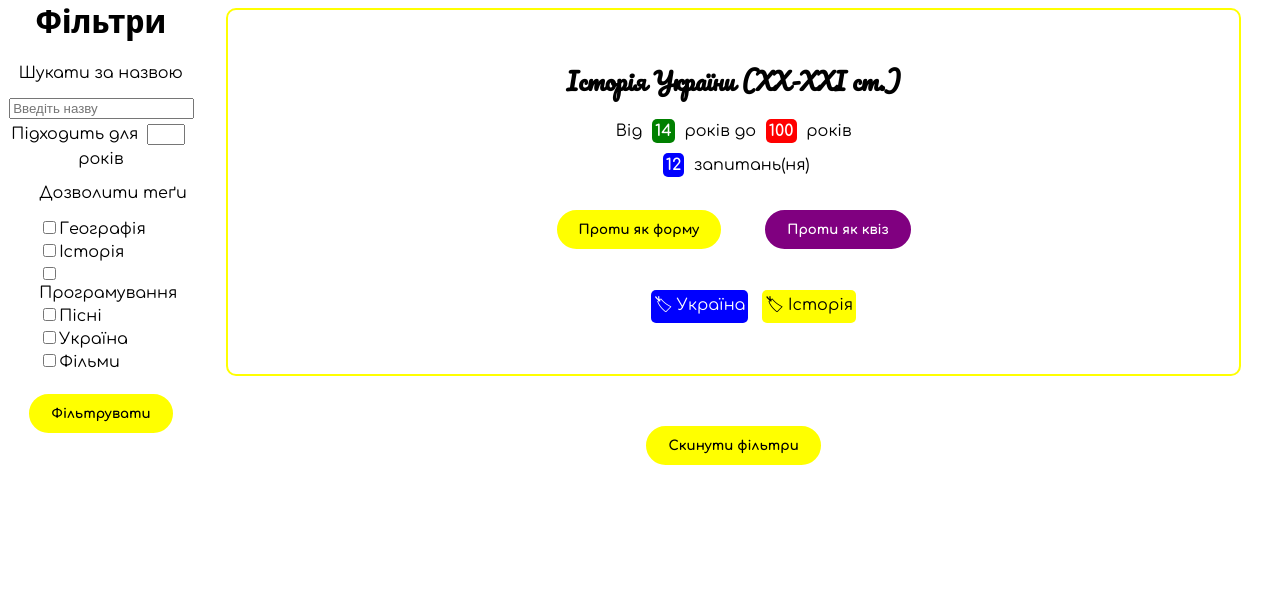
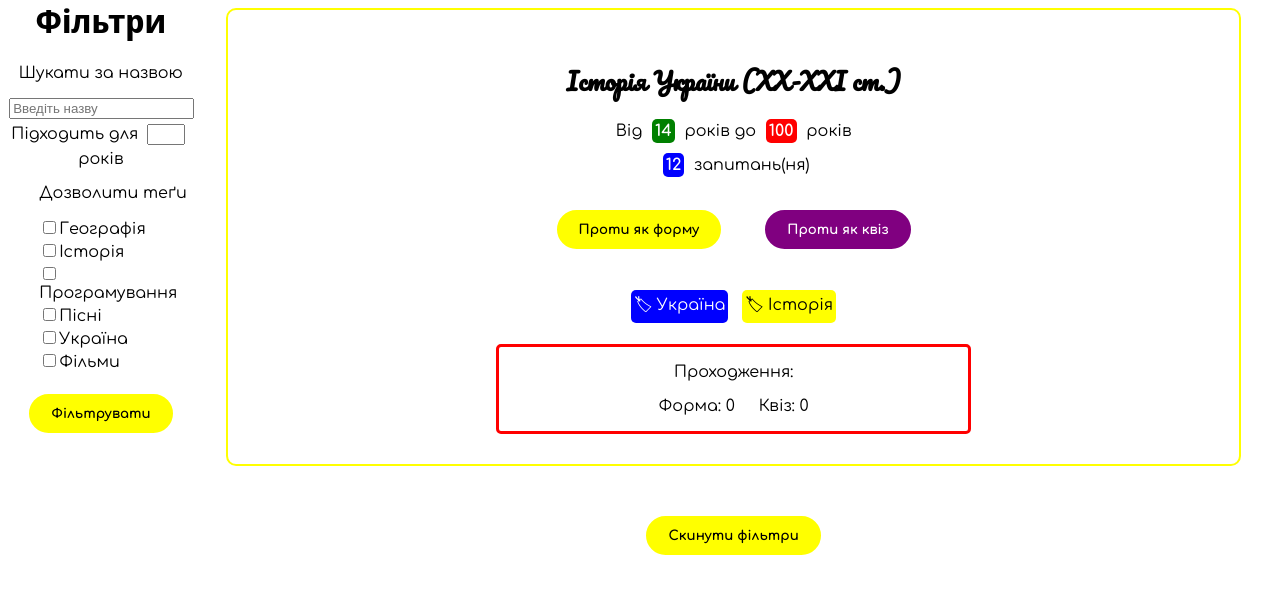
Before and after one commit to sanyaswee/SuperQuizzes-django-edition, a Django app: page / in a window 1280 px wide. Shown: the part 108-702 px from the top of the page. Run offline with Django 4.2, Linux system fonts and the light colour scheme; data comes from the database, SQL or seed files in the repository.

Commit message:
Info about completion

```diff
--- a/static/home/css/index.css
+++ b/static/home/css/index.css
@@ -98,3 +98,22 @@ li {
 	display: inline-block;
 	font-family: 'Comfortaa', cursive;
 }
+
+ul {
+	padding: 0;
+}
+
+.completed-times {
+	margin-left: 10px;
+	margin-right: 10px;
+}
+
+.additional-info {
+	border-width: 3px;
+	border-style: solid;
+	border-radius: 5px;
+	border-color: red;
+
+	margin-left: 25%;
+	margin-right: 25%;
+}
--- a/templates/home/quiz_list.html
+++ b/templates/home/quiz_list.html
@@ -9,7 +9,7 @@
             <p><b class="color-box blue-box">{{ quiz.questions.all|length }}</b> запитань(ня)</p>
             <a href="{% url 'form' %}?id={{ quiz.id }}"><button class="complete complete-as-form">Проти як форму</button></a>
             <a href="quiz?id={# quiz[-1] #}"><button class="complete complete-as-quiz">Проти як квіз</button></a>
-            {# &#127991 #}
+            {# &#127991 - tag emoji #}
             <div class="tag-space">
                 <ul>
                     {% for tag in quiz.tags.all %}
@@ -17,6 +17,13 @@
                     {% endfor %}
                 </ul>
             </div>
+            <div class="additional-info">
+                <p>Проходження:</p>
+                <ul>
+                    <li class="completed-times">Форма: {{ quiz.completed_as_form }}</li>
+                    <li class="completed-times">Квіз: {{ quiz.completed_as_quiz }}</li>
+                </ul>
+            </div>
         </div>
     {% endfor %}
 {% endblock %}
```
